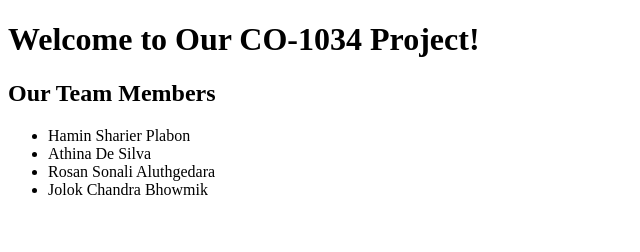
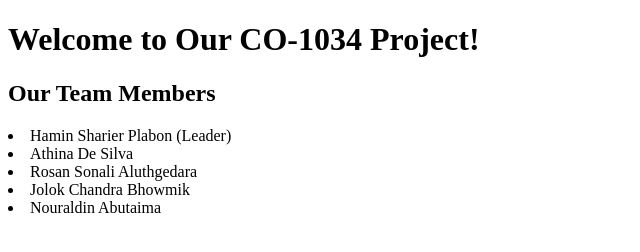
Before and after one commit to JCBhowmik/CO-1034-Shared-Projects-, a website: page index.html in a window 1280 px wide. Shown: the whole page, without its empty margins (0-640 px from the left). Drawn offline with Linux system fonts and the light colour scheme.

Commit message:
Add new team member to homepage

```diff
--- a/index.html
+++ b/index.html
@@ -10,11 +10,12 @@
 <h1>Welcome to Our CO-1034 Project!</h1>
 
 <h2>Our Team Members</h2>
-<ul>
-    <li>Hamin Sharier Plabon</li>
+<ull>
+    <li>Hamin Sharier Plabon (Leader)</li>
     <li>Athina De Silva</li>
     <li>Rosan Sonali Aluthgedara</li>
     <li>Jolok Chandra Bhowmik</li>
-</ul>
+    <li> Nouraldin Abutaima </li>
+</ull>
 </body>
 </html>
```
